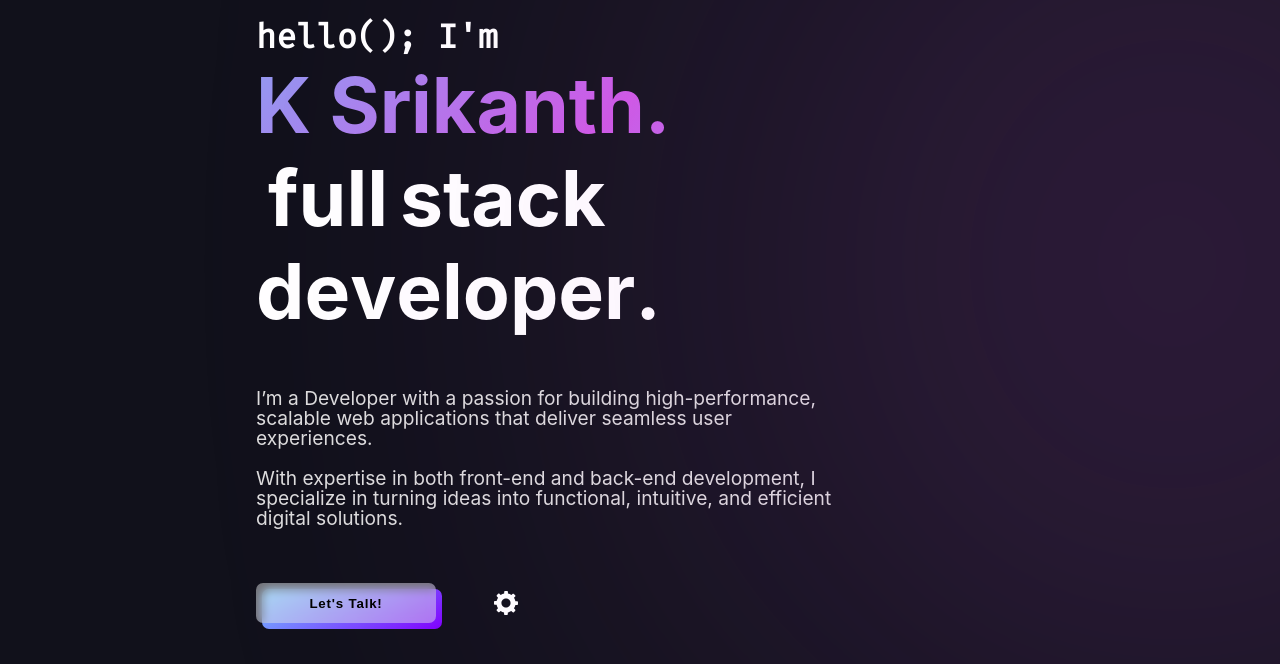
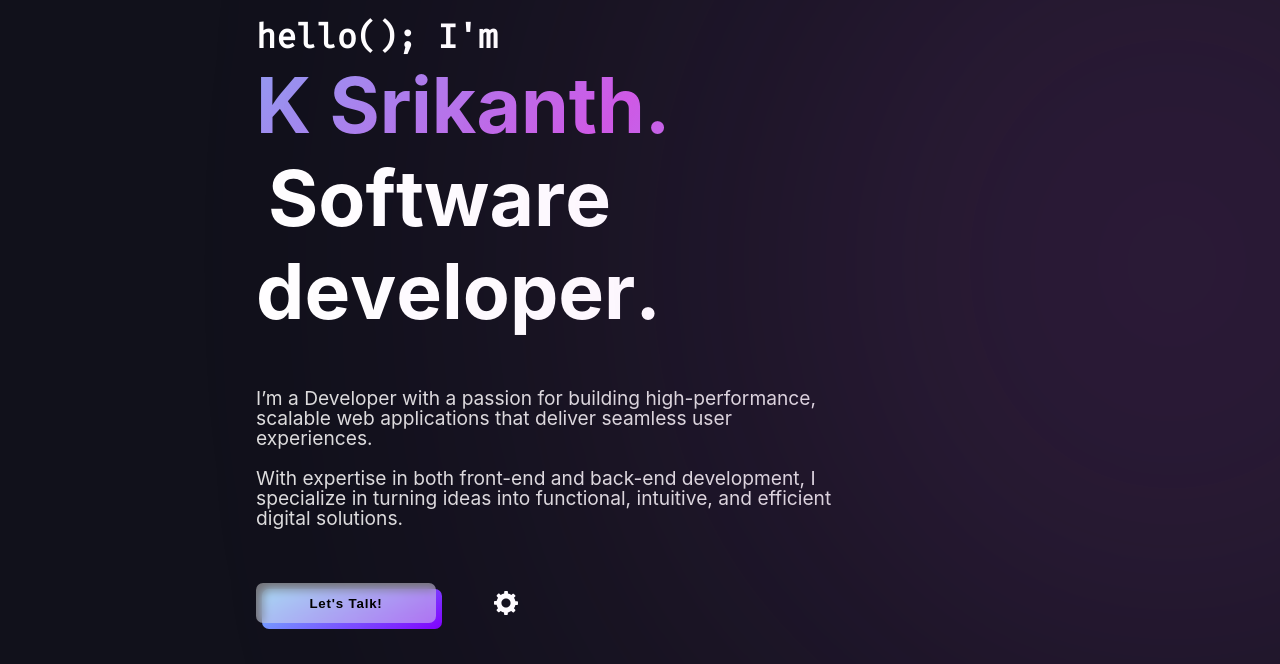
Before and after one commit to ksr8499/Portfolio, a plain HTML site: page index.html in a window 1280 px wide. Shown: the part 136-800 px from the top of the page. Drawn offline with nearby package versions, Linux system fonts and the light colour scheme; a web font is replaced by a local one.

Commit message:
Update index.html

```diff
--- a/index.html
+++ b/index.html
@@ -147,7 +147,7 @@
         <p class="jello">K</p>
 
           &nbsp;
-           <p class="jello">S</p>
+          <p class="jello">S</p>
           <p class="jello">r</p>
           <p class="jello">i</p>
           <p class="jello">k</p>
@@ -161,7 +161,7 @@
         <article id="work" data-aos="fade-up" data-aos-delay="400">
           <div>
           </div>
-          <div>
+          <!-- <div>
             <p class="jello">f</p>
             <p class="jello">u</p>
             <p class="jello">l</p>
@@ -175,9 +175,18 @@
             <p class="jello">c</p>
             <p class="jello">k</p>
 
+          </div> -->
+           <div>
+            <p class="jello">S</p>
+            <p class="jello">o</p>
+            <p class="jello">f</p>
+            <p class="jello">t</p>
+            <p class="jello">w</p>
+            <p class="jello">a</p>
+            <p class="jello">r</p>
+            <p class="jello">e</p>
           </div>
           <div>
-
             <p class="jello">d</p>
             <p class="jello">e</p>
             <p class="jello">v</p>
```
